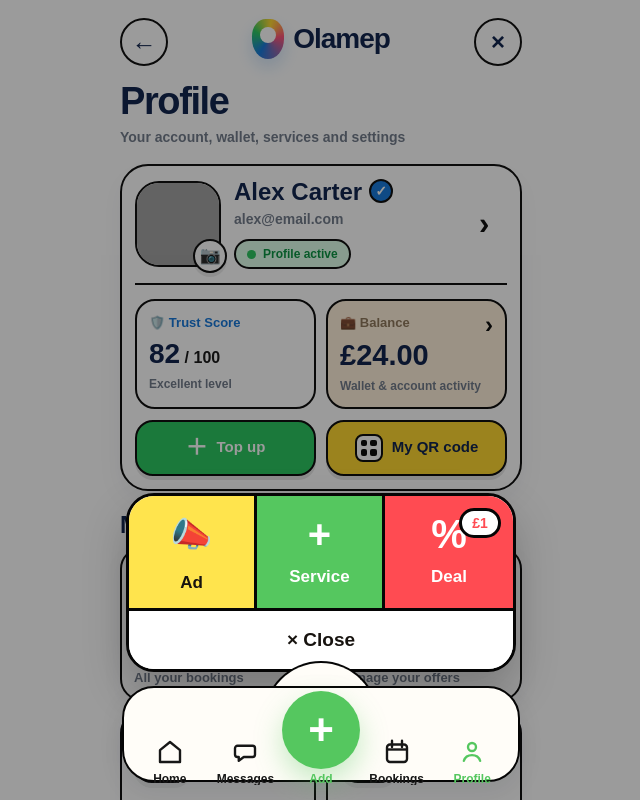
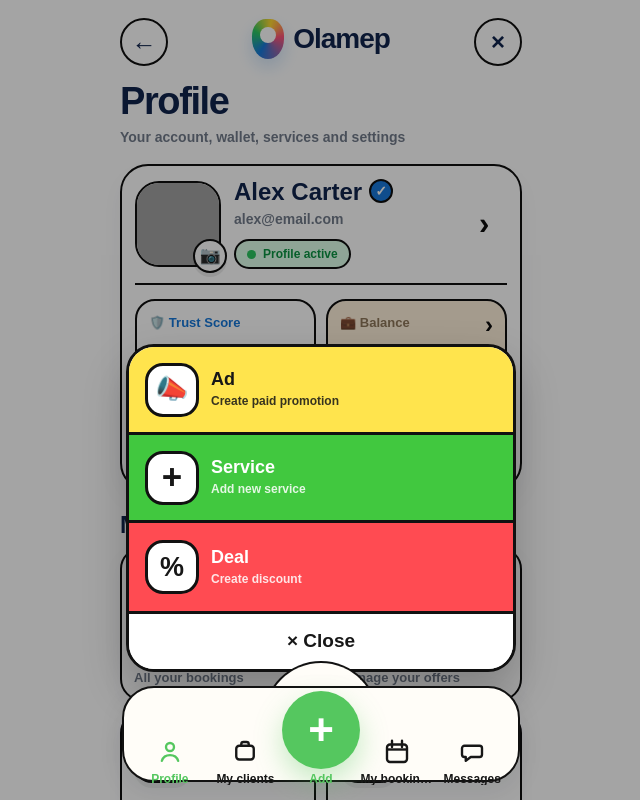
Before and after one commit to bellasalon4u-source/mapbookapp, a Next.js app: page /profile in a window 1280 px wide. Both pictures are taken after a click on the button "+ Add". Shown: the top 800 px of the page, without its empty margins (319-959 px from the left). Built offline with nearby package versions, Linux system fonts and the light colour scheme; grey boxes are pictures that could not be loaded.

Commit message:
git add components/common/BottomNav.tsx git commit -m "Restore original add button size in bottom nav" git push

```diff
--- a/components/common/BottomNav.tsx
+++ b/components/common/BottomNav.tsx
@@ -1,23 +1,19 @@
 'use client';
 
-import { useEffect, useMemo, useRef, useState } from 'react';
+import { useEffect, useMemo, useState, type CSSProperties } from 'react';
 import { usePathname, useRouter } from 'next/navigation';
 import {
   getSavedLanguage,
   subscribeToLanguageChange,
   type AppLanguage,
 } from '../../services/i18n';
-import {
-  getUnreadMessagesCount,
-  subscribeToChatStore,
-} from '../../services/chatStore';
 
 type BottomNavProps = {
   active?: 'home' | 'clients' | 'bookings' | 'add' | 'messages' | 'profile';
   onAddClick?: () => void;
 };
 
-type NavKey = 'home' | 'messages' | 'add' | 'bookings' | 'profile';
+type NavKey = 'home' | 'messages' | 'add' | 'bookings' | 'profile' | 'clients';
 
 type NavItem = {
   key: NavKey;
@@ -27,12 +23,11 @@ type NavItem = {
 };
 
 const BRAND = {
-  border: '#050505',
-  navy: '#071b46',
   green: '#55c75f',
   blue: '#2578ff',
-  pink: '#ff4fa0',
+  black: '#171717',
   cream: '#fffdf8',
+  border: '#111111',
 };
 
 const addMenuTexts: Record<
@@ -42,35 +37,118 @@ const addMenuTexts: Record<
     service: string;
     deal: string;
     close: string;
+    adSub: string;
+    serviceSub: string;
+    dealSub: string;
   }
 > = {
-  EN: { ad: 'Ad', service: 'Service', deal: 'Deal', close: 'Close' },
-  ES: { ad: 'Anuncio', service: 'Servicio', deal: 'Descuento', close: 'Cerrar' },
-  RU: { ad: 'Реклама', service: 'Услуга', deal: 'Скидка', close: 'Закрыть' },
-  UA: { ad: 'Реклама', service: 'Послуга', deal: 'Знижка', close: 'Закрити' },
-  CZ: { ad: 'Reklama', service: 'Služba', deal: 'Sleva', close: 'Zavřít' },
-  DE: { ad: 'Anzeige', service: 'Service', deal: 'Rabatt', close: 'Schließen' },
-  IT: { ad: 'Pubblicità', service: 'Servizio', deal: 'Sconto', close: 'Chiudi' },
-  FR: { ad: 'Pub', service: 'Service', deal: 'Réduction', close: 'Fermer' },
-  AR: { ad: 'إعلان', service: 'خدمة', deal: 'خصم', close: 'إغلاق' },
-  PL: { ad: 'Reklama', service: 'Usługa', deal: 'Zniżka', close: 'Zamknij' },
+  EN: {
+    ad: 'Ad',
+    service: 'Service',
+    deal: 'Deal',
+    close: 'Close',
+    adSub: 'Create paid promotion',
+    serviceSub: 'Add new service',
+    dealSub: 'Create discount',
+  },
+  RU: {
+    ad: 'Реклама',
+    service: 'Услуга',
+    deal: 'Скидка',
+    close: 'Закрыть',
+    adSub: 'Создать платную рекламу',
+    serviceSub: 'Добавить новую услугу',
+    dealSub: 'Создать скидку',
+  },
+  UA: {
+    ad: 'Реклама',
+    service: 'Послуга',
+    deal: 'Знижка',
+    close: 'Закрити',
+    adSub: 'Створити платну рекламу',
+    serviceSub: 'Додати нову послугу',
+    dealSub: 'Створити знижку',
+  },
+  ES: {
+    ad: 'Anuncio',
+    service: 'Servicio',
+    deal: 'Descuento',
+    close: 'Cerrar',
+    adSub: 'Crear promoción pagada',
+    serviceSub: 'Añadir servicio',
+    dealSub: 'Crear descuento',
+  },
+  CZ: {
+    ad: 'Reklama',
+    service: 'Služba',
+    deal: 'Sleva',
+    close: 'Zavřít',
+    adSub: 'Vytvořit placenou reklamu',
+    serviceSub: 'Přidat službu',
+    dealSub: 'Vytvořit slevu',
+  },
+  DE: {
+    ad: 'Anzeige',
+    service: 'Service',
+    deal: 'Rabatt',
+    close: 'Schließen',
+    adSub: 'Bezahlte Werbung erstellen',
+    serviceSub: 'Service hinzufügen',
+    dealSub: 'Rabatt erstellen',
+  },
+  IT: {
+    ad: 'Pubblicità',
+    service: 'Servizio',
+    deal: 'Sconto',
+    close: 'Chiudi',
+    adSub: 'Crea promozione',
+    serviceSub: 'Aggiungi servizio',
+    dealSub: 'Crea sconto',
+  },
+  FR: {
+    ad: 'Pub',
+    service: 'Service',
+    deal: 'Réduction',
+    close: 'Fermer',
+    adSub: 'Créer promotion payante',
+    serviceSub: 'Ajouter service',
+    dealSub: 'Créer réduction',
+  },
+  PL: {
+    ad: 'Reklama',
+    service: 'Usługa',
+    deal: 'Zniżka',
+    close: 'Zamknij',
+    adSub: 'Utwórz płatną promocję',
+    serviceSub: 'Dodaj usługę',
+    dealSub: 'Utwórz zniżkę',
+  },
+  AR: {
+    ad: 'إعلان',
+    service: 'خدمة',
+    deal: 'خصم',
+    close: 'إغلاق',
+    adSub: 'إنشاء إعلان مدفوع',
+    serviceSub: 'إضافة خدمة',
+    dealSub: 'إنشاء خصم',
+  },
 };
 
-const items: NavItem[] = [
+const publicItems: NavItem[] = [
   {
     key: 'home',
     href: '/',
     label: {
       EN: 'Home',
-      ES: 'Inicio',
       RU: 'Главная',
       UA: 'Головна',
+      ES: 'Inicio',
       CZ: 'Domů',
       DE: 'Home',
       IT: 'Home',
       FR: 'Accueil',
+      PL: 'Start',
       AR: 'الرئيسية',
-      PL: 'Start',
     },
   },
   {
@@ -78,15 +156,15 @@ const items: NavItem[] = [
     href: '/messages',
     label: {
       EN: 'Messages',
-      ES: 'Mensajes',
       RU: 'Сообщения',
       UA: 'Повідомл.',
+      ES: 'Mensajes',
       CZ: 'Zprávy',
       DE: 'Nachr.',
       IT: 'Messaggi',
       FR: 'Messages',
+      PL: 'Wiadom.',
       AR: 'رسائل',
-      PL: 'Wiadom.',
     },
   },
   {
@@ -95,15 +173,15 @@ const items: NavItem[] = [
     accent: true,
     label: {
       EN: 'Add',
-      ES: 'Añadir',
       RU: 'Добавить',
       UA: 'Додати',
+      ES: 'Añadir',
       CZ: 'Přidat',
       DE: 'Plus',
       IT: 'Aggiungi',
       FR: 'Ajouter',
+      PL: 'Dodaj',
       AR: 'إضافة',
-      PL: 'Dodaj',
     },
   },
   {
@@ -111,15 +189,15 @@ const items: NavItem[] = [
     href: '/bookings',
     label: {
       EN: 'Bookings',
-      ES: 'Reservas',
       RU: 'Брони',
       UA: 'Броні',
+      ES: 'Reservas',
       CZ: 'Rezervace',
       DE: 'Buchung',
       IT: 'Prenota',
       FR: 'Réserv.',
+      PL: 'Rezerw.',
       AR: 'حجوزات',
-      PL: 'Rezerw.',
     },
   },
   {
@@ -127,15 +205,99 @@ const items: NavItem[] = [
     href: '/profile',
     label: {
       EN: 'Profile',
-      ES: 'Perfil',
       RU: 'Профиль',
       UA: 'Профіль',
+      ES: 'Perfil',
       CZ: 'Profil',
       DE: 'Profil',
       IT: 'Profilo',
       FR: 'Profil',
+      PL: 'Profil',
       AR: 'حسابي',
+    },
+  },
+];
+
+const profileItems: NavItem[] = [
+  {
+    key: 'profile',
+    href: '/profile',
+    label: {
+      EN: 'Profile',
+      RU: 'Профиль',
+      UA: 'Профіль',
+      ES: 'Perfil',
+      CZ: 'Profil',
+      DE: 'Profil',
+      IT: 'Profilo',
+      FR: 'Profil',
       PL: 'Profil',
+      AR: 'حسابي',
+    },
+  },
+  {
+    key: 'clients',
+    href: '/profile/clients',
+    label: {
+      EN: 'My clients',
+      RU: 'Мои клиенты',
+      UA: 'Мої клієнти',
+      ES: 'Clientes',
+      CZ: 'Klienti',
+      DE: 'Kunden',
+      IT: 'Clienti',
+      FR: 'Clients',
+      PL: 'Klienci',
+      AR: 'عملائي',
+    },
+  },
+  {
+    key: 'add',
+    href: '/add',
+    accent: true,
+    label: {
+      EN: 'Add',
+      RU: 'Добавить',
+      UA: 'Додати',
+      ES: 'Añadir',
+      CZ: 'Přidat',
+      DE: 'Plus',
+      IT: 'Aggiungi',
+      FR: 'Ajouter',
+      PL: 'Dodaj',
+      AR: 'إضافة',
+    },
+  },
+  {
+    key: 'bookings',
+    href: '/profile/bookings',
+    label: {
+      EN: 'My bookings',
+      RU: 'Мои брони',
+      UA: 'Мої броні',
+      ES: 'Reservas',
+      CZ: 'Rezervace',
+      DE: 'Buchungen',
+      IT: 'Prenot.',
+      FR: 'Réserv.',
+      PL: 'Rezerw.',
+      AR: 'حجوزاتي',
+    },
+  },
+  {
+    key: 'messages',
+    href: '/messages',
+    label: {
+      EN: 'Messages',
+      RU: 'Сообщения',
+      UA: 'Повідомл.',
+      ES: 'Mensajes',
+      CZ: 'Zprávy',
+      DE: 'Nachr.',
+      IT: 'Messaggi',
+      FR: 'Messages',
+      PL: 'Wiadom.',
+      AR: 'رسائل',
     },
   },
 ];
@@ -154,7 +316,7 @@ function getActiveColor(key: NavKey) {
 }
 
 function HomeIcon({ active }: { active: boolean }) {
-  const color = active ? BRAND.green : '#171717';
+  const color = active ? BRAND.green : BRAND.black;
 
   return (
     <svg width="30" height="30" viewBox="0 0 24 24" fill="none">
@@ -169,7 +331,7 @@ function HomeIcon({ active }: { active: boolean }) {
 }
 
 function CalendarIcon({ active }: { active: boolean }) {
-  const color = active ? BRAND.blue : '#171717';
+  const color = active ? BRAND.blue : BRAND.black;
 
   return (
     <svg width="30" height="30" viewBox="0 0 24 24" fill="none">
@@ -182,7 +344,7 @@ function CalendarIcon({ active }: { active: boolean }) {
 }
 
 function MessageIcon({ active }: { active: boolean }) {
-  const color = active ? BRAND.green : '#171717';
+  const color = active ? BRAND.green : BRAND.black;
 
   return (
     <svg width="30" height="30" viewBox="0 0 24 24" fill="none">
@@ -197,7 +359,7 @@ function MessageIcon({ active }: { active: boolean }) {
 }
 
 function ProfileIcon({ active }: { active: boolean }) {
-  const color = active ? BRAND.green : '#171717';
+  const color = active ? BRAND.green : BRAND.black;
 
   return (
     <svg width="30" height="30" viewBox="0 0 24 24" fill="none">
@@ -212,15 +374,37 @@ function ProfileIcon({ active }: { active: boolean }) {
   );
 }
 
+function ClientsIcon({ active }: { active: boolean }) {
+  const color = active ? BRAND.green : BRAND.black;
+
+  return (
+    <svg width="30" height="30" viewBox="0 0 24 24" fill="none">
+      <rect x="5" y="7" width="14" height="11" rx="2.4" stroke={color} strokeWidth="1.9" />
+      <path
+        d="M9 7V5.8C9 4.8 9.8 4 10.8 4H13.2C14.2 4 15 4.8 15 5.8V7"
+        stroke={color}
+        strokeWidth="1.9"
+        strokeLinecap="round"
+      />
+    </svg>
+  );
+}
+
+function NavIcon({ itemKey, active }: { itemKey: NavKey; active: boolean }) {
+  if (itemKey === 'home') return <HomeIcon active={active} />;
+  if (itemKey === 'bookings') return <CalendarIcon active={active} />;
+  if (itemKey === 'messages') return <MessageIcon active={active} />;
+  if (itemKey === 'profile') return <ProfileIcon active={active} />;
+  if (itemKey === 'clients') return <ClientsIcon active={active} />;
+  return null;
+}
+
 export default function BottomNav({ active: activeProp, onAddClick }: BottomNavProps) {
   const router = useRouter();
   const pathname = usePathname();
 
   const [language, setLanguage] = useState<AppLanguage>('EN');
   const [addMenuOpen, setAddMenuOpen] = useState(false);
-  const [unreadMessagesCount, setUnreadMessagesCount] = useState(0);
-
-  const closeTimerRef = useRef<ReturnType<typeof setTimeout> | null>(null);
 
   useEffect(() => {
     setLanguage(getSavedLanguage());
@@ -234,61 +418,36 @@ export default function BottomNav({ active: activeProp, onAddClick }: BottomNavP
     };
   }, []);
 
-  useEffect(() => {
-    const syncUnread = () => {
-      try {
-        setUnreadMessagesCount(getUnreadMessagesCount());
-      } catch {
-        setUnreadMessagesCount(0);
-      }
-    };
+  const addText = useMemo(() => getAddText(language), [language]);
 
-    syncUnread();
+  const isProfileArea =
+    pathname === '/profile' ||
+    pathname?.startsWith('/profile/') ||
+    activeProp === 'profile' ||
+    activeProp === 'clients';
 
-    const unsubscribe = subscribeToChatStore(syncUnread);
-
-    window.addEventListener('focus', syncUnread);
-    window.addEventListener('pageshow', syncUnread);
-    window.addEventListener('storage', syncUnread);
-
-    return () => {
-      unsubscribe();
-      window.removeEventListener('focus', syncUnread);
-      window.removeEventListener('pageshow', syncUnread);
-      window.removeEventListener('storage', syncUnread);
-    };
-  }, []);
-
-  useEffect(() => {
-    return () => {
-      if (closeTimerRef.current) {
-        clearTimeout(closeTimerRef.current);
-      }
-    };
-  }, []);
-
-  const addText = useMemo(() => getAddText(language), [language]);
+  const items = isProfileArea ? profileItems : publicItems;
 
   const getIsActive = (key: NavKey, href: string) => {
     if (addMenuOpen && key === 'add') return true;
 
     if (activeProp) {
-      if (activeProp === 'clients') return false;
+      if (activeProp === 'add') return key === 'add';
+      if (activeProp === 'clients') return key === 'clients';
       return activeProp === key;
     }
 
     if (key === 'home') return pathname === '/';
-
-    if (key === 'messages') {
-      return pathname === '/messages' || pathname?.startsWith('/messages/');
-    }
-
+    if (key === 'profile') return pathname === '/profile' || pathname?.startsWith('/profile/');
+    if (key === 'clients') return pathname === '/profile/clients';
+    if (key === 'messages') return pathname === '/messages' || pathname?.startsWith('/messages/');
     if (key === 'bookings') {
-      return pathname === '/bookings' || pathname?.startsWith('/bookings/');
-    }
-
-    if (key === 'profile') {
-      return pathname === '/profile' || pathname?.startsWith('/profile/');
+      return (
+        pathname === '/bookings' ||
+        pathname?.startsWith('/bookings/') ||
+        pathname === '/profile/bookings' ||
+        pathname?.startsWith('/profile/bookings/')
+      );
     }
 
     if (key === 'add') {
@@ -335,7 +494,7 @@ export default function BottomNav({ active: activeProp, onAddClick }: BottomNavP
           style={{
             position: 'fixed',
             inset: 0,
-            background: 'rgba(17,17,17,0.42)',
+            background: 'rgba(17,17,17,0.38)',
             zIndex: 1190,
             display: 'flex',
             alignItems: 'flex-end',
@@ -356,102 +515,33 @@ export default function BottomNav({ active: activeProp, onAddClick }: BottomNavP
               boxShadow: '0 20px 44px rgba(0,0,0,0.22)',
             }}
           >
-            <div
-              style={{
-                display: 'grid',
-                gridTemplateColumns: '1fr 1fr 1fr',
-                borderBottom: `3px solid ${BRAND.border}`,
-              }}
-            >
-              <button
-                type="button"
-                onClick={handleCreateAd}
-                style={{
-                  minHeight: 112,
-                  border: 'none',
-                  borderRight: `3px solid ${BRAND.border}`,
-                  background: '#ffe44d',
-                  color: '#17130f',
-                  fontSize: 17,
-                  fontWeight: 900,
-                  cursor: 'pointer',
-                  display: 'flex',
-                  flexDirection: 'column',
-                  alignItems: 'center',
-                  justifyContent: 'center',
-                  gap: 10,
-                }}
-              >
-                <span style={{ fontSize: 34 }}>📣</span>
-                <span>{addText.ad}</span>
-              </button>
+            <AddMenuButton
+              icon="📣"
+              title={addText.ad}
+              subtitle={addText.adSub}
+              bg="#ffe44d"
+              borderBottom
+              onClick={handleCreateAd}
+            />
 
-              <button
-                type="button"
-                onClick={handleCreateService}
-                style={{
-                  minHeight: 112,
-                  border: 'none',
-                  borderRight: `3px solid ${BRAND.border}`,
-                  background: BRAND.green,
-                  color: '#ffffff',
-                  fontSize: 17,
-                  fontWeight: 900,
-                  cursor: 'pointer',
-                  display: 'flex',
-                  flexDirection: 'column',
-                  alignItems: 'center',
-                  justifyContent: 'center',
-                  gap: 10,
-                }}
-              >
-                <span style={{ fontSize: 40, lineHeight: 1 }}>+</span>
-                <span>{addText.service}</span>
-              </button>
+            <AddMenuButton
+              icon="+"
+              title={addText.service}
+              subtitle={addText.serviceSub}
+              bg="#41c83f"
+              color="#ffffff"
+              borderBottom
+              onClick={handleCreateService}
+            />
 
-              <button
-                type="button"
-                onClick={handleCreateDeal}
-                style={{
-                  minHeight: 112,
-                  border: 'none',
-                  background: '#ff4b52',
-                  color: '#ffffff',
-                  fontSize: 17,
-                  fontWeight: 900,
-                  cursor: 'pointer',
-                  position: 'relative',
-                  display: 'flex',
-                  flexDirection: 'column',
-                  alignItems: 'center',
-                  justifyContent: 'center',
-                  gap: 10,
-                }}
-              >
-                <span
-                  style={{
-                    position: 'absolute',
-                    top: 12,
-                    right: 12,
-                    minWidth: 42,
-                    height: 30,
-                    borderRadius: 999,
-                    border: `3px solid ${BRAND.border}`,
-                    background: '#ffffff',
-                    color: '#ff4b52',
-                    display: 'flex',
-                    alignItems: 'center',
-                    justifyContent: 'center',
-                    fontSize: 14,
-                    fontWeight: 900,
-                  }}
-                >
-                  £1
-                </span>
-                <span style={{ fontSize: 40, lineHeight: 1 }}>%</span>
-                <span>{addText.deal}</span>
-              </button>
-            </div>
+            <AddMenuButton
+              icon="%"
+              title={addText.deal}
+              subtitle={addText.dealSub}
+              bg="#ff4b52"
+              color="#ffffff"
+              onClick={handleCreateDeal}
+            />
 
             <button
               type="button"
@@ -460,8 +550,9 @@ export default function BottomNav({ active: activeProp, onAddClick }: BottomNavP
                 width: '100%',
                 minHeight: 58,
                 border: 'none',
+                borderTop: `3px solid ${BRAND.border}`,
                 background: '#ffffff',
-                color: '#17130f',
+                color: BRAND.black,
                 fontSize: 19,
                 fontWeight: 900,
                 cursor: 'pointer',
@@ -524,8 +615,6 @@ export default function BottomNav({ active: activeProp, onAddClick }: BottomNavP
               const isActive = getIsActive(item.key, item.href);
               const label = getLabel(item, language);
               const activeColor = getActiveColor(item.key);
-              const badge =
-                item.key === 'messages' && unreadMessagesCount > 0 ? unreadMessagesCount : 0;
 
               if (item.accent) {
                 return (
@@ -561,7 +650,7 @@ export default function BottomNav({ active: activeProp, onAddClick }: BottomNavP
                         alignItems: 'center',
                         justifyContent: 'center',
                         fontSize: 44,
-                        fontWeight: 600,
+                        fontWeight: 700,
                         lineHeight: 1,
                         boxShadow: '0 12px 28px rgba(85,199,95,0.34)',
                         transform: 'translateY(-22px)',
@@ -577,11 +666,12 @@ export default function BottomNav({ active: activeProp, onAddClick }: BottomNavP
                         marginTop: -22,
                         width: '100%',
                         maxWidth: 68,
+                        minWidth: 0,
                         display: 'block',
                         textAlign: 'center',
                         fontSize: language === 'RU' || language === 'UA' ? 10.5 : 12,
                         fontWeight: 900,
-                        color: isActive ? activeColor : '#171717',
+                        color: isActive ? activeColor : BRAND.black,
                         lineHeight: 1,
                         whiteSpace: 'nowrap',
                         overflow: 'hidden',
@@ -622,43 +712,15 @@ export default function BottomNav({ active: activeProp, onAddClick }: BottomNavP
                       height: 32,
                     }}
                   >
-                    {item.key === 'home' && <HomeIcon active={isActive} />}
-                    {item.key === 'messages' && <MessageIcon active={isActive} />}
-                    {item.key === 'bookings' && <CalendarIcon active={isActive} />}
-                    {item.key === 'profile' && <ProfileIcon active={isActive} />}
+                    <NavIcon itemKey={item.key} active={isActive} />
                   </span>
-
-                  {badge > 0 ? (
-                    <span
-                      style={{
-                        position: 'absolute',
-                        top: 8,
-                        right: '18%',
-                        minWidth: 24,
-                        height: 24,
-                        padding: '0 6px',
-                        borderRadius: 999,
-                        background: BRAND.pink,
-                        color: '#ffffff',
-                        fontSize: 12,
-                        fontWeight: 900,
-                        display: 'inline-flex',
-                        alignItems: 'center',
-                        justifyContent: 'center',
-                        border: '2px solid #ffffff',
-                        boxSizing: 'border-box',
-                        boxShadow: '0 4px 10px rgba(255,79,160,0.28)',
-                      }}
-                    >
-                      {badge > 99 ? '99+' : badge}
-                    </span>
-                  ) : null}
 
                   <span
                     title={label}
                     style={{
                       width: '100%',
-                      maxWidth: 66,
+                      maxWidth: isProfileArea ? 72 : 66,
+                      minWidth: 0,
                       display: 'block',
                       textAlign: 'center',
                       fontSize:
@@ -670,7 +732,7 @@ export default function BottomNav({ active: activeProp, onAddClick }: BottomNavP
                           ? 10.5
                           : 12,
                       fontWeight: 900,
-                      color: isActive ? activeColor : '#171717',
+                      color: isActive ? activeColor : BRAND.black,
                       lineHeight: 1,
                       whiteSpace: 'nowrap',
                       overflow: 'hidden',
@@ -688,3 +750,88 @@ export default function BottomNav({ active: activeProp, onAddClick }: BottomNavP
     </>
   );
 }
+
+function AddMenuButton({
+  icon,
+  title,
+  subtitle,
+  bg,
+  color = BRAND.black,
+  borderBottom = false,
+  onClick,
+}: {
+  icon: string;
+  title: string;
+  subtitle: string;
+  bg: string;
+  color?: string;
+  borderBottom?: boolean;
+  onClick: () => void;
+}) {
+  return (
+    <button
+      type="button"
+      onClick={onClick}
+      style={{
+        width: '100%',
+        minHeight: 88,
+        border: 'none',
+        borderBottom: borderBottom ? `3px solid ${BRAND.border}` : 'none',
+        background: bg,
+        color,
+        padding: '14px 16px',
+        display: 'grid',
+        gridTemplateColumns: '54px 1fr',
+        gap: 12,
+        alignItems: 'center',
+        textAlign: 'left',
+        cursor: 'pointer',
+      }}
+    >
+      <span
+        style={{
+          width: 54,
+          height: 54,
+          borderRadius: 18,
+          border: `3px solid ${BRAND.border}`,
+          background: '#ffffff',
+          color: BRAND.black,
+          display: 'flex',
+          alignItems: 'center',
+          justifyContent: 'center',
+          fontSize: icon === '+' ? 35 : 27,
+          fontWeight: 900,
+          boxSizing: 'border-box',
+        }}
+      >
+        {icon}
+      </span>
+
+      <span>
+        <span
+          style={{
+            display: 'block',
+            fontSize: 18,
+            lineHeight: 1.05,
+            fontWeight: 900,
+          }}
+        >
+          {title}
+        </span>
+
+        <span
+          style={{
+            display: 'block',
+            marginTop: 5,
+            fontSize: 12,
+            lineHeight: 1.2,
+            fontWeight: 800,
+            opacity: 0.86,
+          }}
+        >
+          {subtitle}
+        </span>
+      </span>
+    </button>
+  );
+}
```
